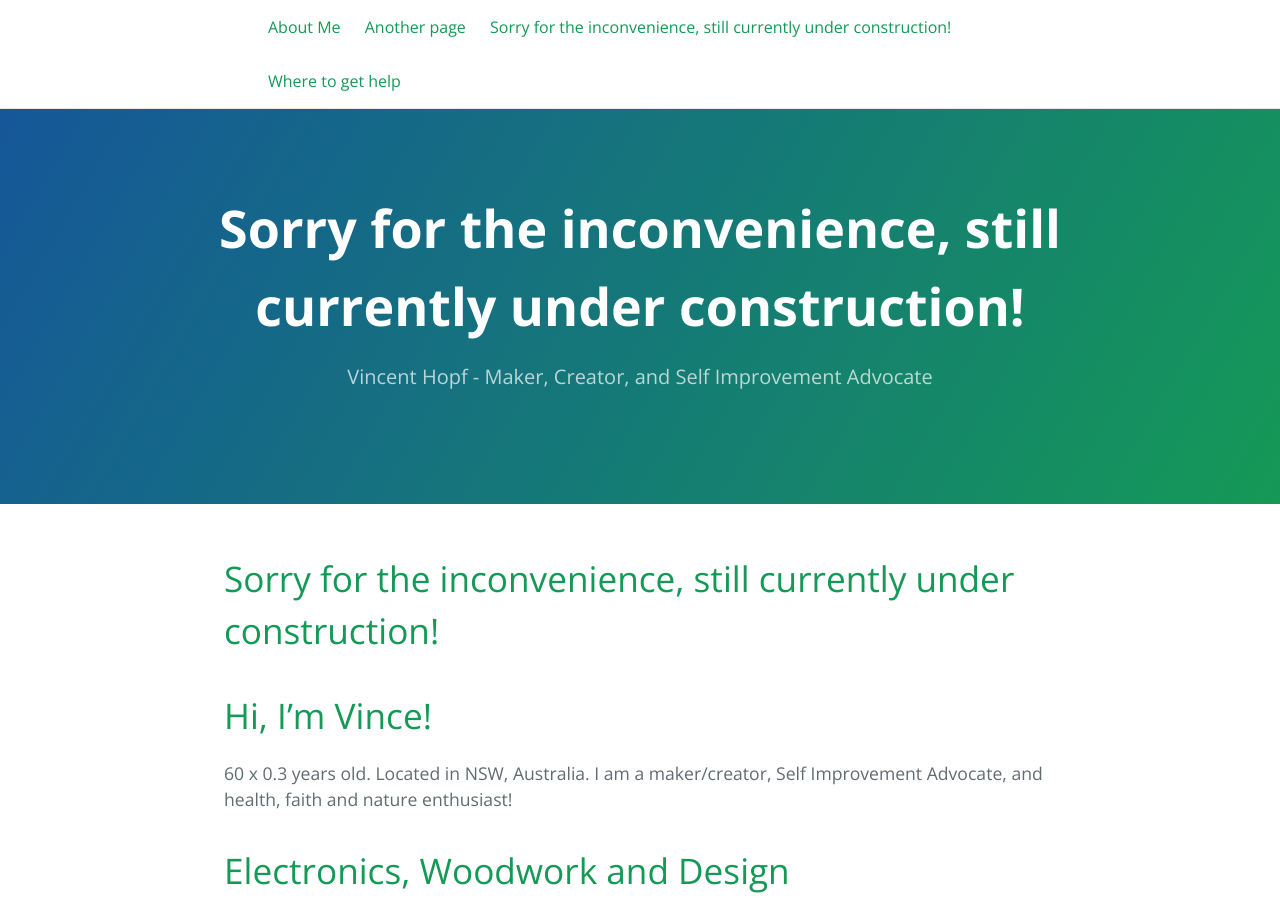
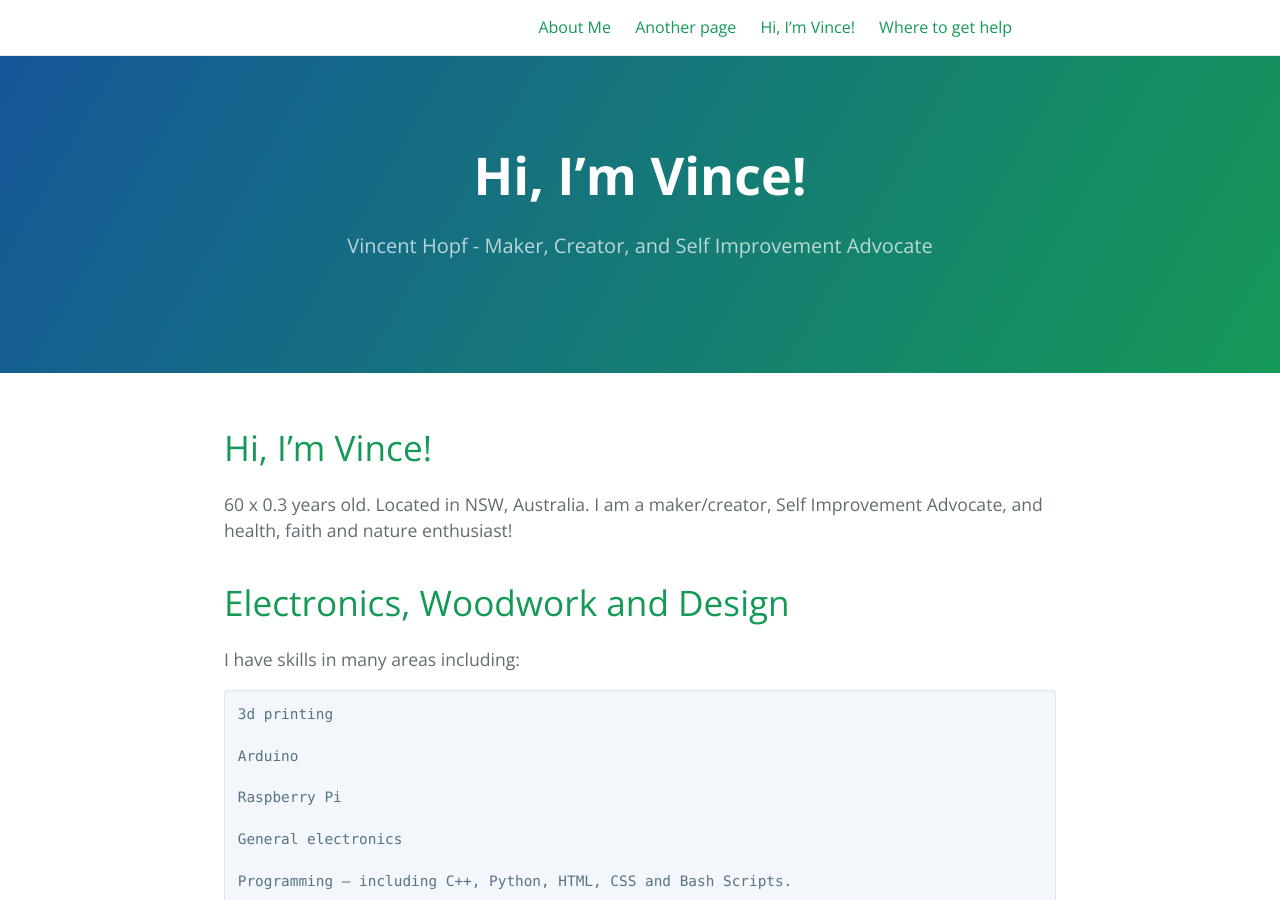
Before and after one commit to MentallySound/mentallysound.github.io, a Jekyll site: the page built from index.md, in a window 1280 px wide and 900 px high. Built offline with Jekyll 4.4.1, drawn with Linux system fonts in a browser that asks for light colours; our own code applies the rules of GitHub Pages for plain Markdown files.

Commit message:
Update index.md

```diff
--- a/index.md
+++ b/index.md
@@ -1,8 +1,6 @@
 ---
 layout: home
 ---
-
-# Sorry for the inconvenience, still currently under construction!
 
 # Hi, I'm Vince!
 60 x 0.3 years old. Located in NSW, Australia.
```
